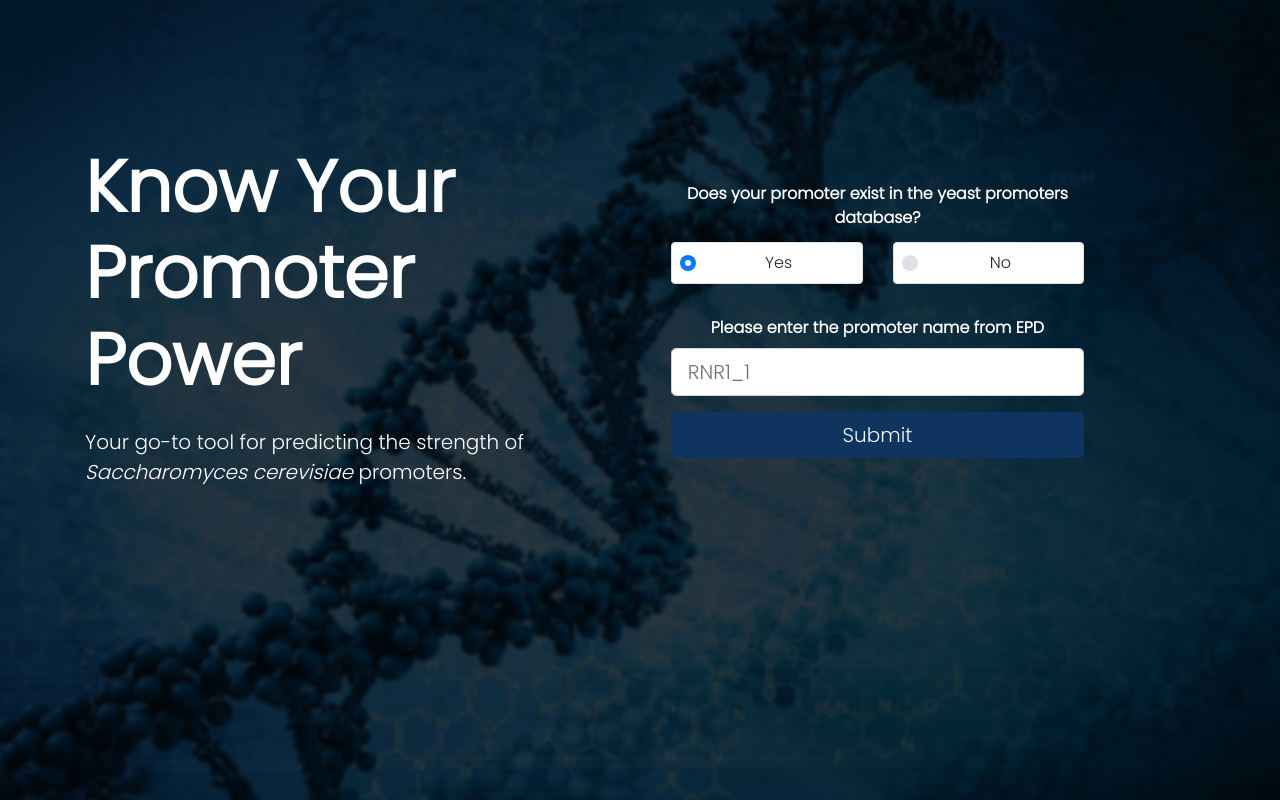
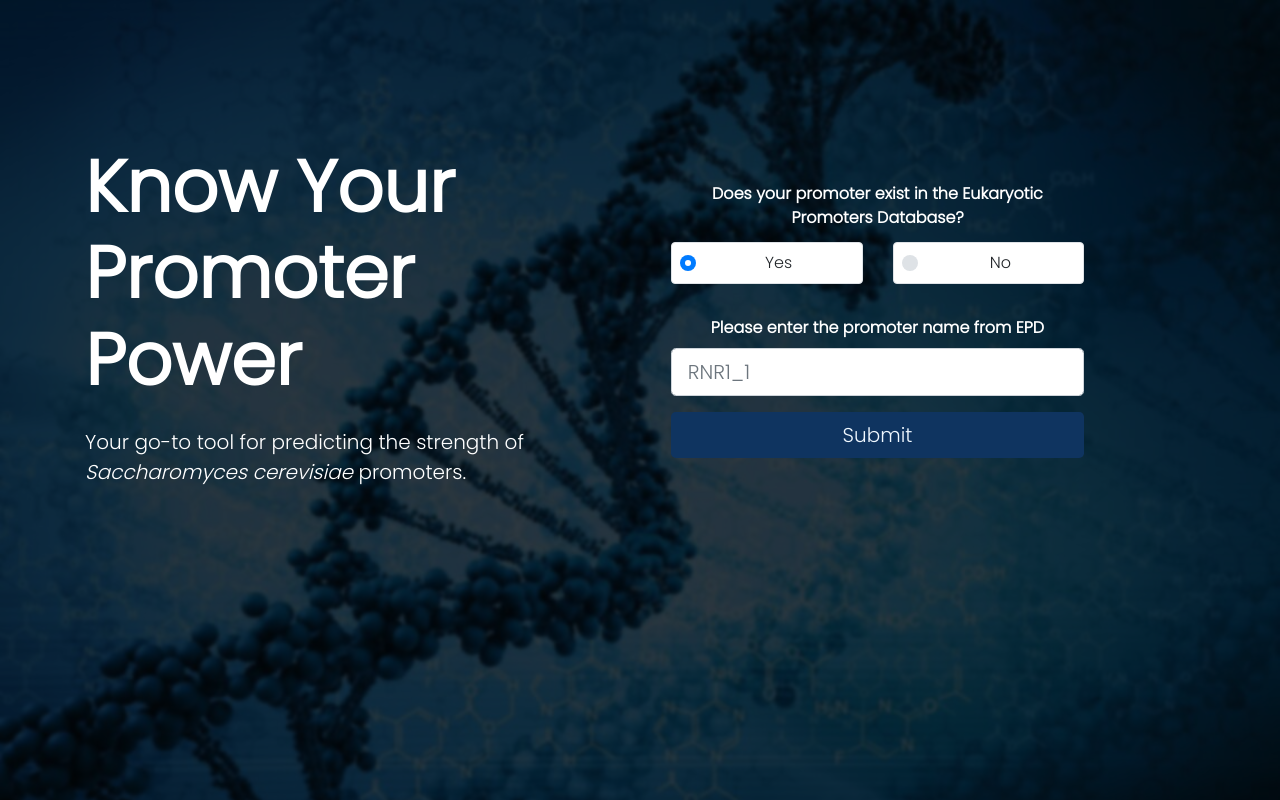
Before and after one commit to Mukulikaa/promoter-strength-website, a Flask app: page / in a window 1280 px wide. Run offline with Flask 2, Linux system fonts and the light colour scheme; some libraries are stand-ins or nearby versions.

Commit message:
minor wording fix

```diff
--- a/templates/index.html
+++ b/templates/index.html
@@ -48,7 +48,7 @@
                           <div class="row">
                             <div class="col-12">
                               <div class="form-group mb-1">
-                                <label class="labels">Does your promoter exist in the yeast promoters database?</label>
+                                <label class="labels">Does your promoter exist in the Eukaryotic Promoters Database?</label>
                               </div>
                             </div>
                             <div class="col">
```
